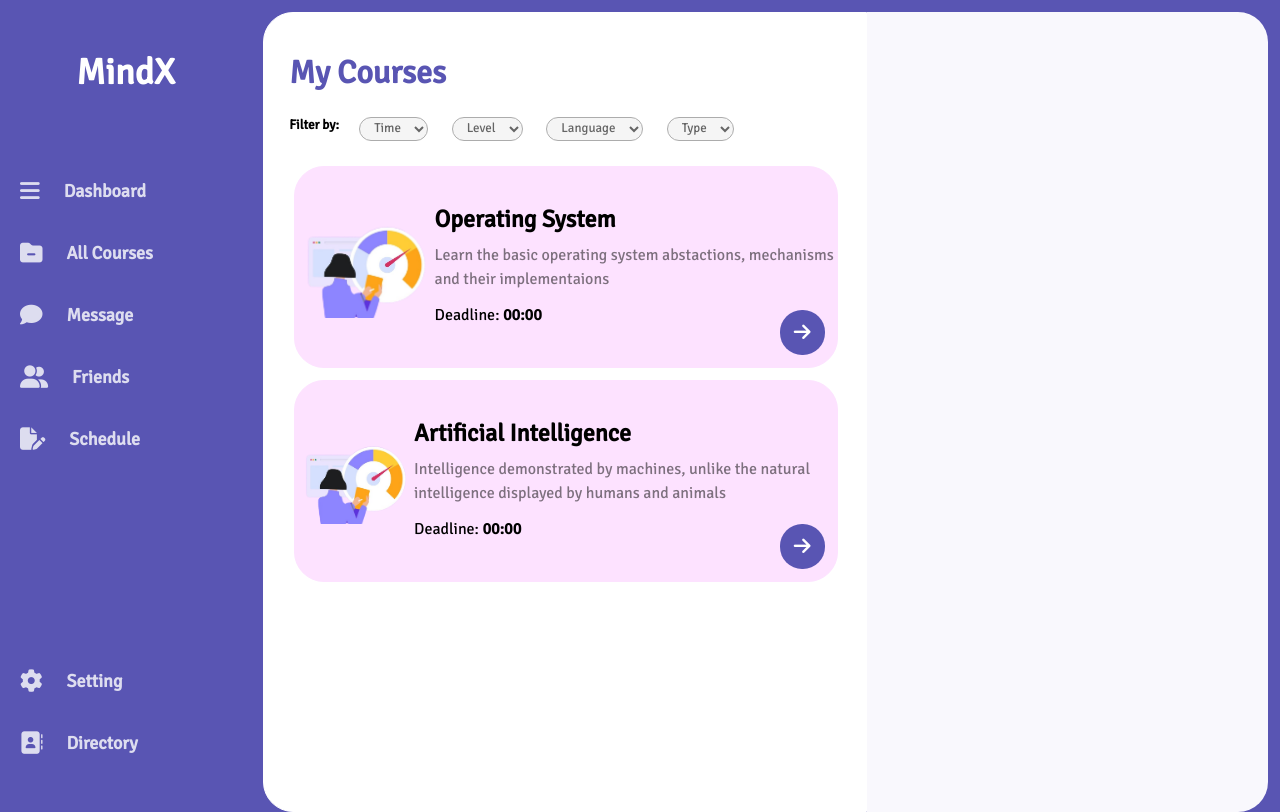
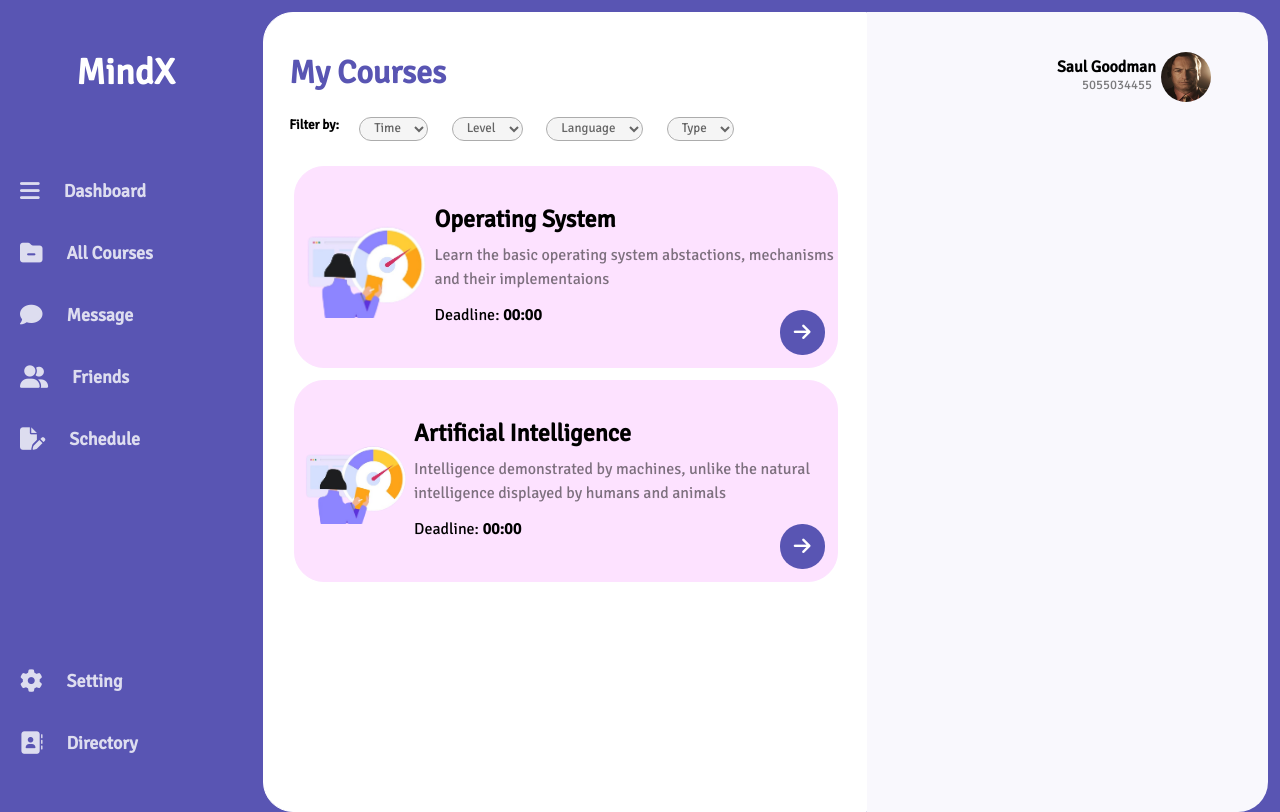
Before and after one commit to Kartosz/startup, a plain HTML site: page index.html in a window 1280 px wide. Drawn offline with Linux system fonts and the light colour scheme.

Commit message:
user info
da update them user info gom user id va user avatar!!!

```diff
--- a/index.css
+++ b/index.css
@@ -149,3 +149,18 @@ i{
     border-bottom-right-radius: 30px;
     background-color: #f9f8fd;
 }
+.sub-info{
+    display: flex;
+    margin-left: 190px;
+    margin-top: 45px;
+    color: black;
+}
+.avt{
+    border-radius: 50px;
+    margin: -5px 5px;
+}
+.user-id{
+    opacity: 50%;
+    font-size: small;
+    margin-left: 25px;
+}
--- a/index.html
+++ b/index.html
@@ -87,7 +87,13 @@
             </div>
             <div class="sub-container">
                 <div class="sub-info">
-
+                    <div class="user-info">
+                        <h4>Saul Goodman</h4>
+                        <p class="user-id">5055034455</p>
+                    </div>
+                    <div class="avatar">
+                        <img class="avt" width="50px" height="50px" src="Saul.webp" alt="avatar">
+                    </div>
                 </div>
                 <div class="sub-calendar">
 
```
Also changed, not shown: Saul.webp (added).
